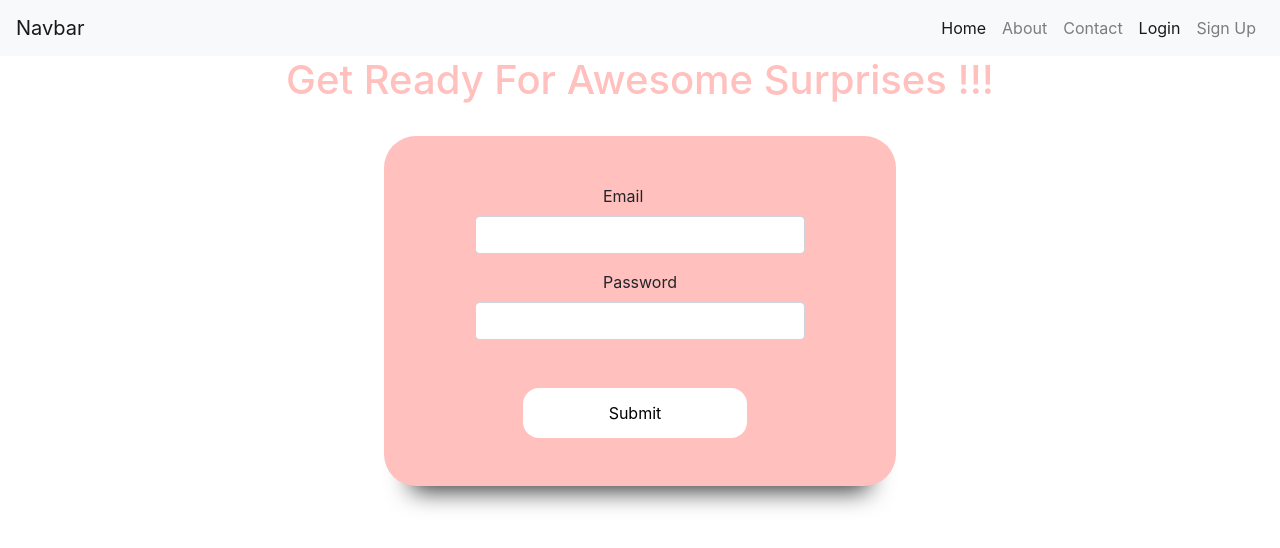
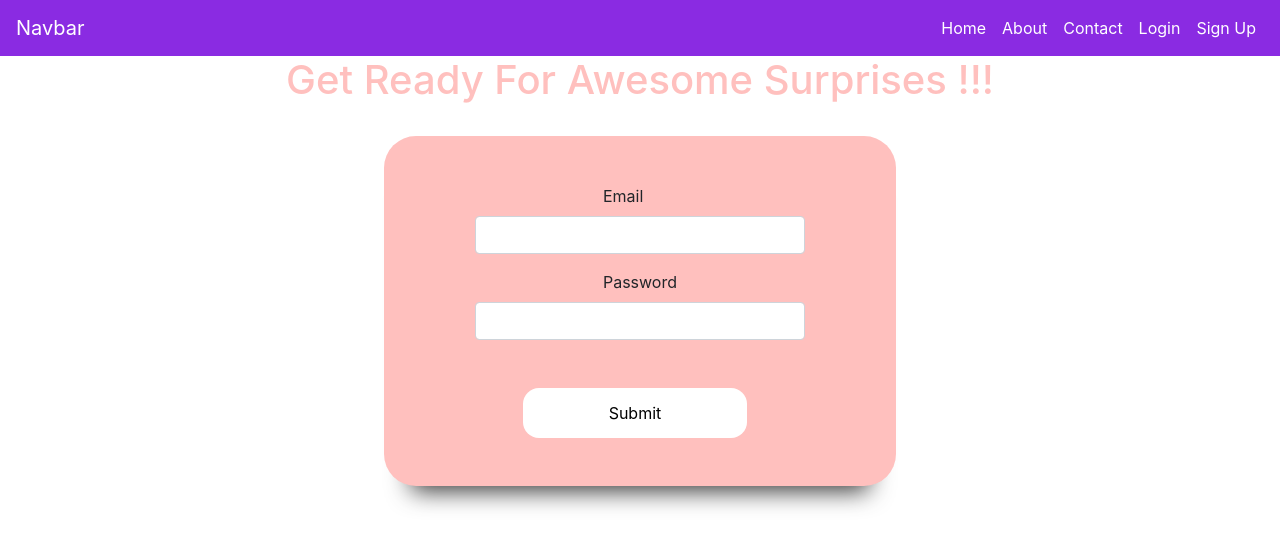
Before and after one commit to imyogeshgaur/mernBasic, a React (Create React App) app in the folder client/: page /login in a window 1280 px wide. Shown: the top 548 px of the page. Built offline with nearby package versions, Linux system fonts and the light colour scheme.

Commit message:
navbar added

```diff
--- a/client/src/App.css
+++ b/client/src/App.css
@@ -101,3 +101,20 @@
   text-align: center;
   color: rgb(198, 255, 190);
 }
+
+.navbar-custom{
+  background-color: blueviolet;
+}
+
+.navbar-custom .navbar-brand,
+.navbar-custom .nav-link{
+  color: white;
+}
+
+.nav-link:focus{
+  color: black;
+}
+
+.navbar-brand:focus{
+  color: black;
+}
--- a/client/src/Components/NavBar.jsx
+++ b/client/src/Components/NavBar.jsx
@@ -1,11 +1,12 @@
 import React from 'react'
 import { NavLink } from "react-router-dom"
 import "../../node_modules/bootstrap/dist/css/bootstrap.min.css"
+import "../App.css"
 
 const NavBar = () => {
     return (
         <>
-            <nav className="navbar navbar-expand-lg navbar-light bg-light">
+            <nav className="navbar navbar-expand-lg navbar-custom">
                 <NavLink className="navbar-brand" to="/">Navbar</NavLink>
                 <button className="navbar-toggler" type="button" data-toggle="collapse" data-target="#navbarSupportedContent" aria-controls="navbarSupportedContent" aria-expanded="false" aria-label="Toggle navigation">
                     <span className="navbar-toggler-icon"></span>
```
